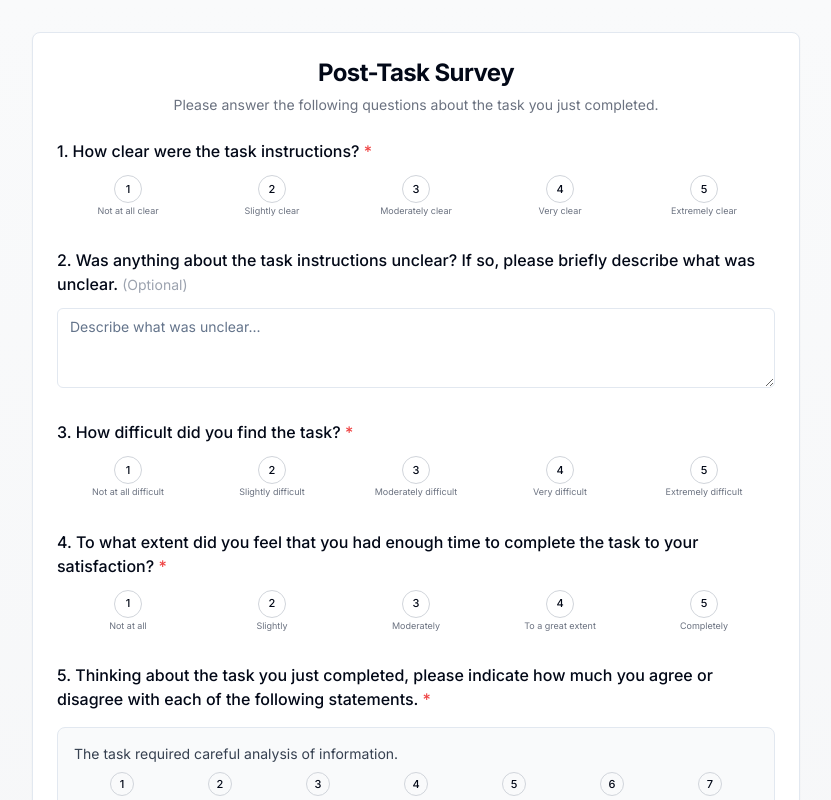
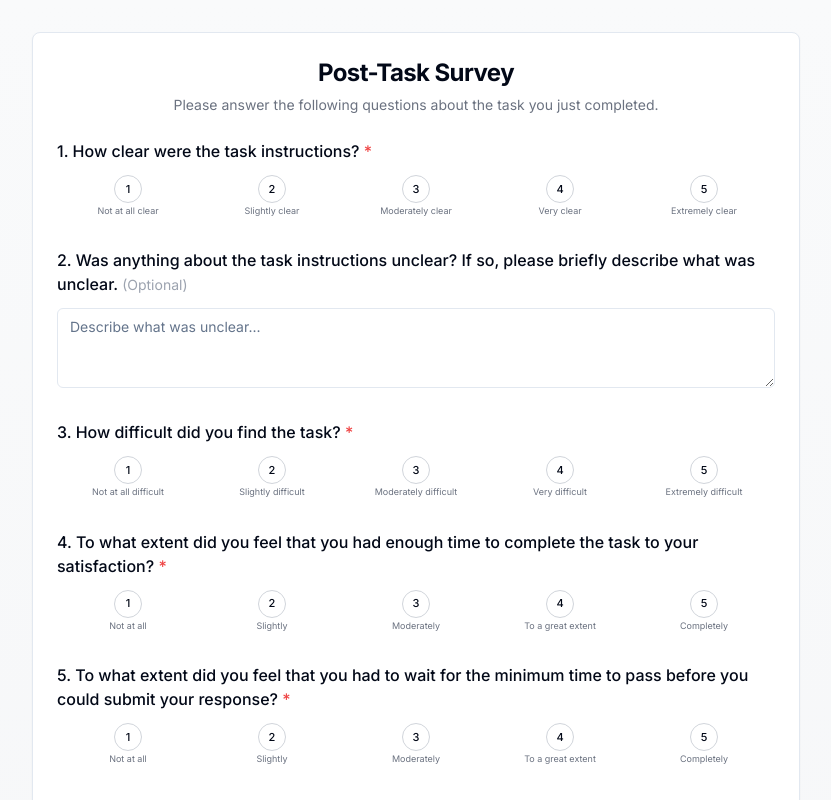
Before and after one commit to w4149/AI-Collaboration-Meaningful-Work, a Next.js app: page /post-task-survey in a window 1280 px wide. Shown: the top 800 px of the page, without its empty margins (224-1055 px from the left). Built offline with nearby package versions, Linux system fonts and the light colour scheme.

Commit message:
添加词数建议；添加等待时间的survey问题；

```diff
--- a/src/app/api/auth/start/route.ts
+++ b/src/app/api/auth/start/route.ts
@@ -17,6 +17,11 @@ const TASK_CONTENTS = {
 3. **Online engagement**: Suggest at least one way customers could take part in the anniversary beyond the in-store experience.
 
 For each idea, describe what customers would do, how the idea would work, and any special details you would include. Your ideas may be simple or elaborate, but aim to make them original and distinctive while providing enough detail for someone to picture the anniversary experience.
+
+---
+
+Note: A response of about 80–200 words is recommended, but you may write more or less as needed to fully address the task.
+
 `,
 
   'task1-2': `
@@ -44,6 +49,10 @@ Design an anniversary event that meets the following requirements:
   2. Use evidence from **ALL three materials**.
 
   3. Base your answer only on the information provided.
+
+---
+
+Note: A response of about 80–200 words is recommended, but you may write more or less as needed to fully address the task.
 
 ---
 
@@ -299,6 +308,9 @@ Work through the reviews in order, starting with Review 1. Complete as many revi
 
   - Respond in a sincere, empathetic, and considerate way that helps the customer feel heard and respected, rebuilds trust, and preserves the customer relationship.
 
+---
+
+Note: A response of about 80–200 words is recommended, but you may write more or less as needed to fully address the task.
 
 ---
 
--- a/src/app/api/post-task-survey/route.ts
+++ b/src/app/api/post-task-survey/route.ts
@@ -9,15 +9,16 @@ export async function POST(request: Request) {
       unclearDescription,
       difficulty,
       timeSufficient,
+      waitTime,
       agreement,
       familiarity,
       prolificId,
       userId,
     } = await request.json()
 
-    console.log('[Post-Task Survey] received:', { taskId, clarity, difficulty, timeSufficient, familiarity })
+    console.log('[Post-Task Survey] received:', { taskId, clarity, difficulty, timeSufficient, waitTime, familiarity })
 
-    if (!clarity || !difficulty || !timeSufficient || !familiarity || !agreement) {
+    if (!clarity || !difficulty || !timeSufficient || !waitTime || !familiarity || !agreement) {
       return NextResponse.json({ error: 'Missing required fields' }, { status: 400 })
     }
 
@@ -57,6 +58,7 @@ export async function POST(request: Request) {
       unclear_description: unclearDescription || null,
       difficulty: Number(difficulty),
       time_sufficient: Number(timeSufficient),
+      wait_time: Number(waitTime),
       familiarity: Number(familiarity),
       analyze_info: agreement.analyze_info ?? null,
       generate_ideas: agreement.generate_ideas ?? null,
@@ -103,6 +105,7 @@ export async function POST(request: Request) {
             post_unclear_description: surveyData.unclear_description,
             post_difficulty: surveyData.difficulty,
             post_time_sufficient: surveyData.time_sufficient,
+            post_wait_time: surveyData.wait_time,
             post_familiarity: surveyData.familiarity,
             post_analyze_info: surveyData.analyze_info,
             post_generate_ideas: surveyData.generate_ideas,
--- a/src/app/post-task-survey/page.tsx
+++ b/src/app/post-task-survey/page.tsx
@@ -46,6 +46,14 @@ const TIME_OPTIONS = [
   { value: 5, label: 'Completely' },
 ]
 
+const WAIT_TIME_OPTIONS = [
+  { value: 1, label: 'Not at all' },
+  { value: 2, label: 'Slightly' },
+  { value: 3, label: 'Moderately' },
+  { value: 4, label: 'To a great extent' },
+  { value: 5, label: 'Completely' },
+]
+
 const AGREEMENT_OPTIONS = [
   { value: 1, label: 'Strongly disagree' },
   { value: 2, label: 'Disagree' },
@@ -86,6 +94,7 @@ type SurveyAnswers = {
   unclearDescription?: string
   difficulty?: number
   timeSufficient?: number
+  waitTime?: number
   agreement: Record<string, number | undefined>
   familiarity?: number
 }
@@ -136,6 +145,7 @@ export default function PostTaskSurveyPage() {
     if (!answers.clarity) return false
     if (!answers.difficulty) return false
     if (!answers.timeSufficient) return false
+    if (!answers.waitTime) return false
     if (!answers.familiarity) return false
     for (const item of AGREEMENT_ITEMS) {
       if (answers.agreement[item.id] === undefined) return false
@@ -187,6 +197,7 @@ export default function PostTaskSurveyPage() {
   const setClarity = (v: string) => setAnswers((p) => ({ ...p, clarity: Number(v) }))
   const setDifficulty = (v: string) => setAnswers((p) => ({ ...p, difficulty: Number(v) }))
   const setTime = (v: string) => setAnswers((p) => ({ ...p, timeSufficient: Number(v) }))
+  const setWaitTime = (v: string) => setAnswers((p) => ({ ...p, waitTime: Number(v) }))
   const setFamiliarity = (v: string) => setAnswers((p) => ({ ...p, familiarity: Number(v) }))
   const setAgreement = (id: string, v: string) =>
     setAnswers((p) => ({ ...p, agreement: { ...p.agreement, [id]: Number(v) } }))
@@ -268,10 +279,18 @@ export default function PostTaskSurveyPage() {
             {renderRadioGroup('time', answers.timeSufficient, TIME_OPTIONS, setTime)}
           </div>
 
-          {/* Q5: Cognitive load items */}
+          {/* Q5: Wait time */}
+          <div className="space-y-3">
+            <Label className="text-base font-medium">
+              5. To what extent did you feel that you had to wait for the minimum time to pass before you could submit your response? <span className="text-red-500">*</span>
+            </Label>
+            {renderRadioGroup('waitTime', answers.waitTime, WAIT_TIME_OPTIONS, setWaitTime)}
+          </div>
+
+          {/* Q6: Cognitive load items */}
           <div className="space-y-4">
             <Label className="text-base font-medium">
-              5. Thinking about the task you just completed, please indicate how much you agree or disagree with each of the following statements. <span className="text-red-500">*</span>
+              6. Thinking about the task you just completed, please indicate how much you agree or disagree with each of the following statements. <span className="text-red-500">*</span>
             </Label>
             <div className="space-y-5 bg-gray-50 p-4 rounded-lg border">
               {AGREEMENT_ITEMS.map((item) => (
@@ -303,10 +322,10 @@ export default function PostTaskSurveyPage() {
             </div>
           </div>
 
-          {/* Q6: Familiarity */}
+          {/* Q7: Familiarity */}
           <div className="space-y-3">
             <Label className="text-base font-medium">
-              6. How familiar are you with tasks involving {taskTypeLabel}? <span className="text-red-500">*</span>
+              7. How familiar are you with tasks involving {taskTypeLabel}? <span className="text-red-500">*</span>
             </Label>
             {renderRadioGroup('familiarity', answers.familiarity, FAMILIARITY_OPTIONS, setFamiliarity)}
           </div>
```
Also changed, not shown: 1 other file (tests, documents, lock files or other folders).
